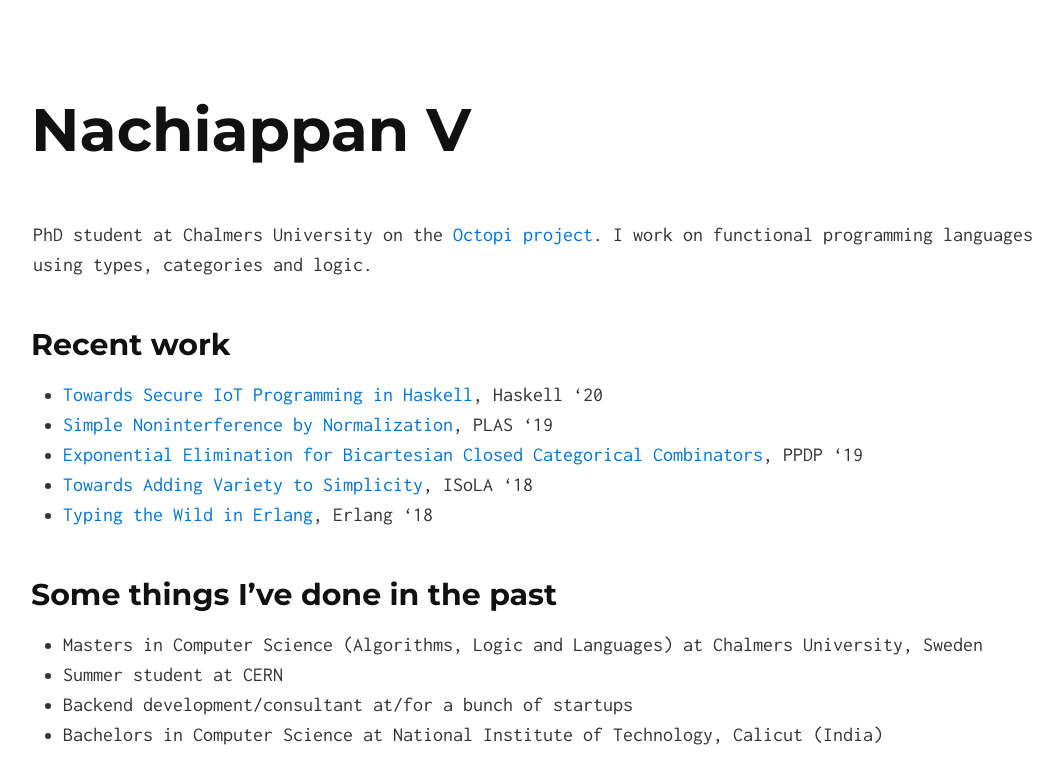
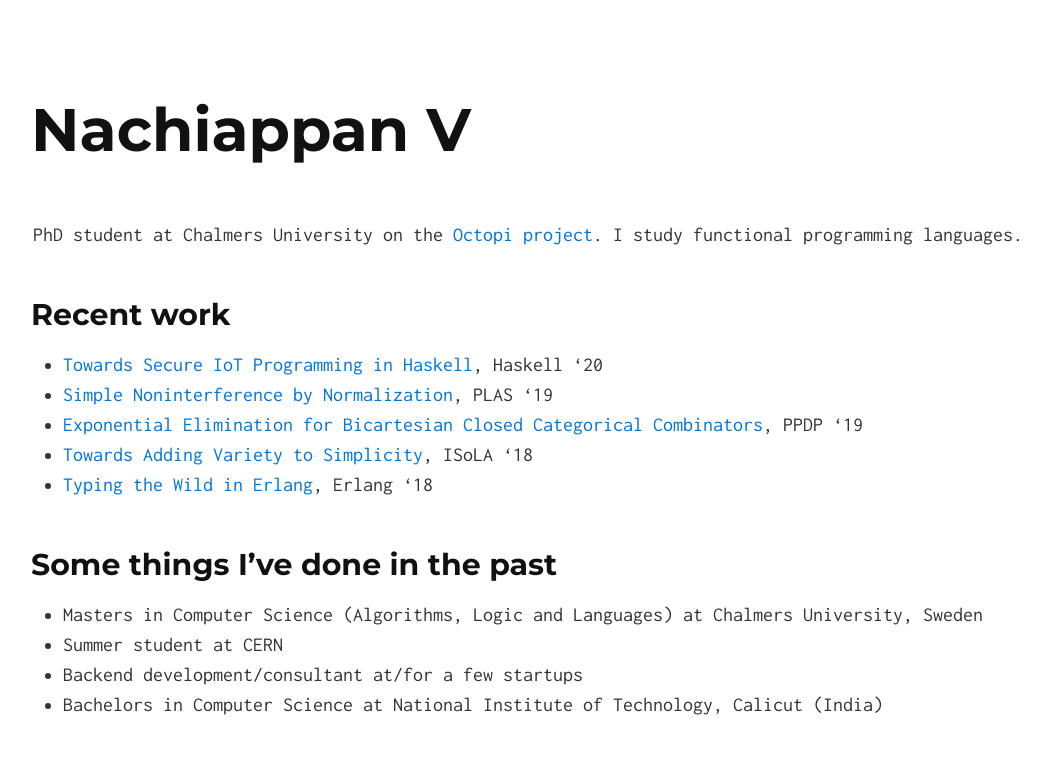
Before and after one commit to nachivpn/nachivpn.github.io, a Jekyll site: the page built from index.md, in a window 1280 px wide. Shown: the top 784 px of the page, without its empty margins (107-1170 px from the left). Built offline with Jekyll 4.4.1, drawn with Linux system fonts in a browser that asks for light colours.

Commit message:
Update index.md

```diff
--- a/index.md
+++ b/index.md
@@ -2,7 +2,7 @@
 layout: default
 ---
 
-PhD student at Chalmers University on the [Octopi project](https://octopi.chalmers.se/). I work on functional programming languages using types, categories and logic.
+PhD student at Chalmers University on the [Octopi project](https://octopi.chalmers.se/). I study functional programming languages.
 
 ## Recent work
 
@@ -15,5 +15,5 @@ PhD student at Chalmers University on the [Octopi project](https://octopi.chalme
 ## Some things I've done in the past
 * Masters in Computer Science (Algorithms, Logic and Languages) at Chalmers University, Sweden
 * Summer student at CERN
-* Backend development/consultant at/for a bunch of startups
+* Backend development/consultant at/for a few startups
 * Bachelors in Computer Science at National Institute of Technology, Calicut (India)
```
